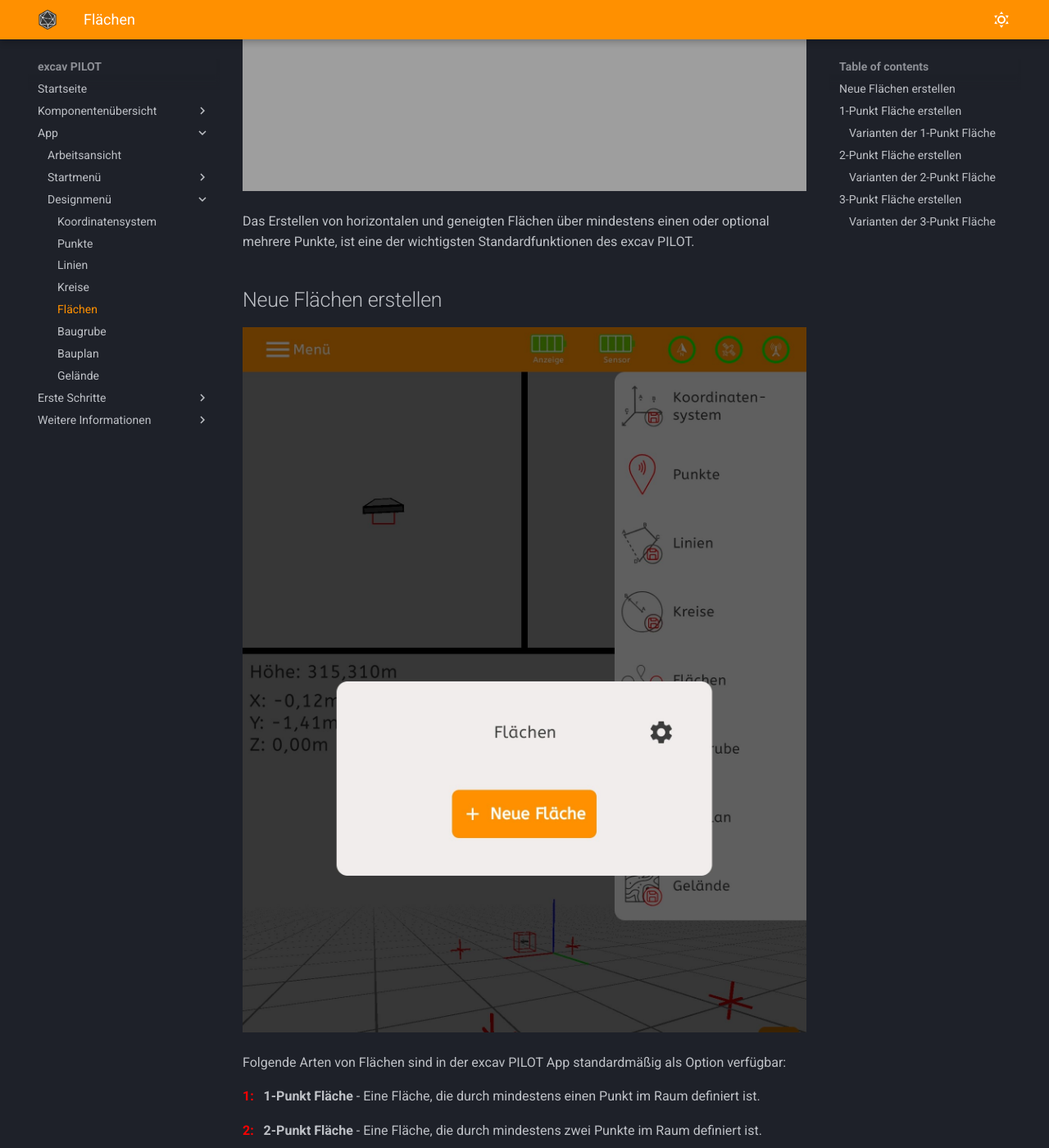
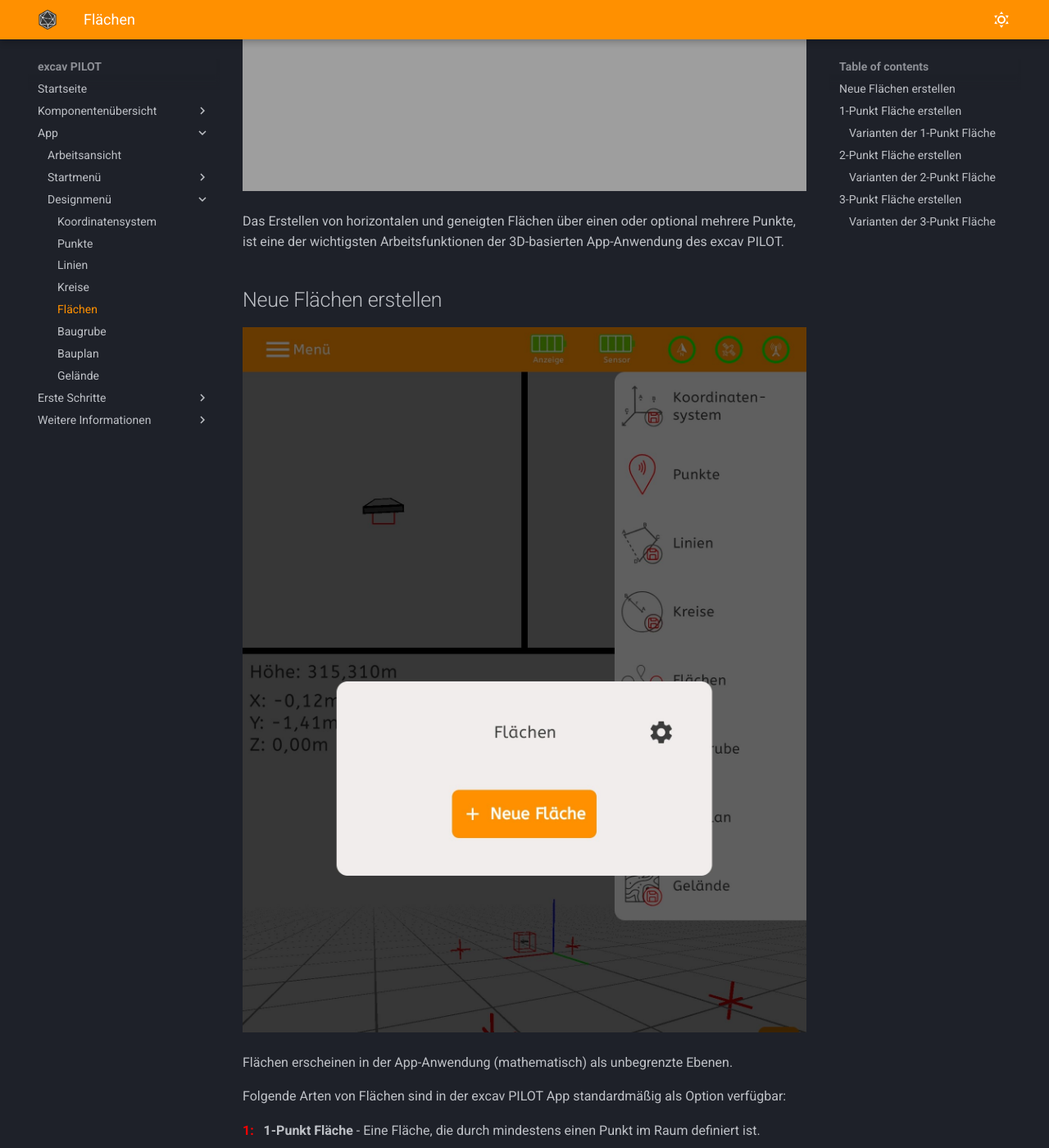
Before and after one commit to tobias-sizmann/mkdocs-excavpilot, an MkDocs documentation site: the page built from docs/Flächen/Flächen.md, in a window 1280 px wide and 1400 px high, scrolled down 504 px. Shown: the whole window at 82% size. Built offline with MkDocs 1.6.1 and Material for MkDocs 9.7.7, drawn with Linux system fonts in a browser that asks for light colours.

Commit message:
Erste Änderung | Peter

```diff
--- a/docs/Flächen/Flächen.md
+++ b/docs/Flächen/Flächen.md
@@ -12,7 +12,7 @@
   <img width="100%" src="/images_docs/Screenshot (112) - Kopie.jpg"/>
 </p>
 
-Das Erstellen von horizontalen und geneigten Flächen über mindestens einen oder optional mehrere Punkte, ist eine der wichtigsten Standardfunktionen des excav PILOT.
+Das Erstellen von horizontalen und geneigten Flächen über einen oder optional mehrere Punkte, ist eine der wichtigsten Arbeitsfunktionen der 3D-basierten App-Anwendung des excav PILOT.
 
 
 ## Neue Flächen erstellen
@@ -20,6 +20,8 @@
 <p align="center" width="100%">
   <img width="100%" src="/images_docs/Screenshot (100) - Kopie.jpg"/>
 </p>
+
+Flächen erscheinen in der App-Anwendung (mathematisch) als unbegrenzte Ebenen.
 
 Folgende Arten von Flächen sind in der excav PILOT App standardmäßig als Option verfügbar:
 
```
